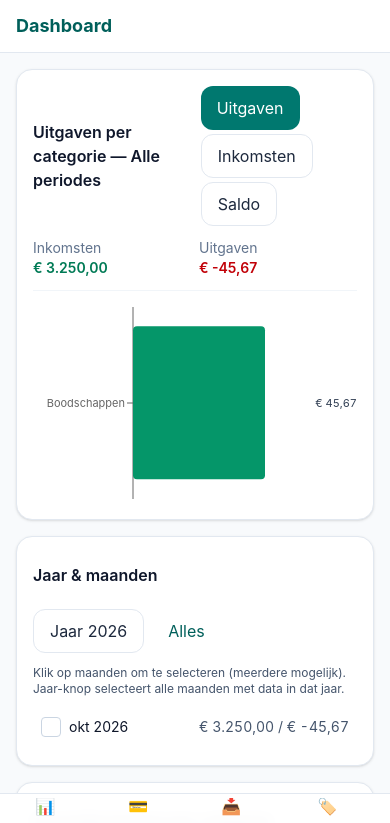
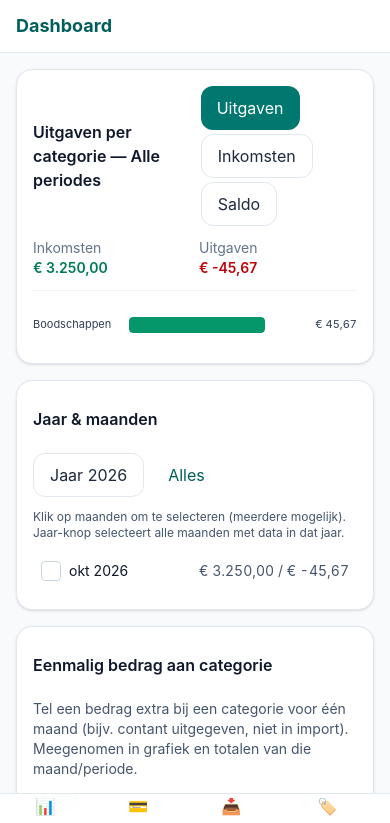
Before and after one commit to migila1/testsite, a React (Vite) app: page / in a window 390 px wide. Shown: the top 823 px of the page. Built offline with nearby package versions, Linux system fonts and the light colour scheme.

Commit message:
nog eens

```diff
--- a/src/pages/Dashboard.jsx
+++ b/src/pages/Dashboard.jsx
@@ -108,6 +108,20 @@ export default function Dashboard() {
 
   const chartHeight = Math.max(200, byCat.length * 36)
 
+  const chartMaxMagnitude = useMemo(() => {
+    if (!byCat.length) return 1
+    return Math.max(
+      1,
+      ...byCat.map((d) => (chartMode === 'balance' ? d.barMagnitude : Math.abs(d.totalCents))),
+    )
+  }, [byCat, chartMode])
+
+  const barFill = (entry) => {
+    if (chartMode === 'balance' && entry.totalCents < 0) return '#dc2626'
+    if (chartMode === 'balance' && entry.totalCents > 0) return '#059669'
+    return entry.color
+  }
+
   /** Labels: uitgaven/inkomsten als positief bedrag; saldo met teken. */
   const formatChartLabel = (cents) => {
     const n = Number(cents)
@@ -185,7 +199,37 @@ export default function Dashboard() {
         {byCat.length === 0 ? (
           <p className="text-sm text-slate-500">{modeMeta.empty}</p>
         ) : (
-          <div className="flex w-full min-w-0" style={{ height: chartHeight }}>
+          <>
+            <ul className="space-y-1 lg:hidden">
+              {byCat.map((row) => {
+                const magnitude =
+                  chartMode === 'balance' ? row.barMagnitude : Math.abs(row.totalCents)
+                const widthPct = Math.min(100, (magnitude / chartMaxMagnitude) * 100)
+                return (
+                  <li
+                    key={row.categoryId}
+                    className="grid min-h-11 grid-cols-[5.5rem_minmax(0,1fr)_5.25rem] items-center gap-2"
+                  >
+                    <span className="truncate text-[11px] leading-tight text-slate-700" title={row.name}>
+                      {row.name}
+                    </span>
+                    <div className="h-4 w-full overflow-hidden rounded bg-slate-100">
+                      <div
+                        className="h-full rounded"
+                        style={{ width: `${widthPct}%`, backgroundColor: barFill(row) }}
+                      />
+                    </div>
+                    <span
+                      className="text-right text-[11px] tabular-nums leading-tight"
+                      style={{ color: chartLabelColor(row.totalCents) }}
+                    >
+                      {formatChartLabel(row.totalCents)}
+                    </span>
+                  </li>
+                )
+              })}
+            </ul>
+            <div className="hidden w-full min-w-0 lg:flex" style={{ height: chartHeight }}>
               <div className="min-w-0 flex-1">
                 <ResponsiveContainer width="100%" height="100%">
                   <BarChart
@@ -206,16 +250,7 @@ export default function Dashboard() {
                       isAnimationActive={false}
                     >
                       {byCat.map((entry) => (
-                      <Cell
-                        key={entry.categoryId}
-                        fill={
-                          chartMode === 'balance' && entry.totalCents < 0
-                            ? '#dc2626'
-                            : chartMode === 'balance' && entry.totalCents > 0
-                              ? '#059669'
-                              : entry.color
-                        }
-                      />
+                        <Cell key={entry.categoryId} fill={barFill(entry)} />
                       ))}
                     </Bar>
                   </BarChart>
@@ -239,6 +274,7 @@ export default function Dashboard() {
                 ))}
               </div>
             </div>
+          </>
         )}
       </Card>
 
```
Lines whose indentation alone changed are shown as unchanged.
